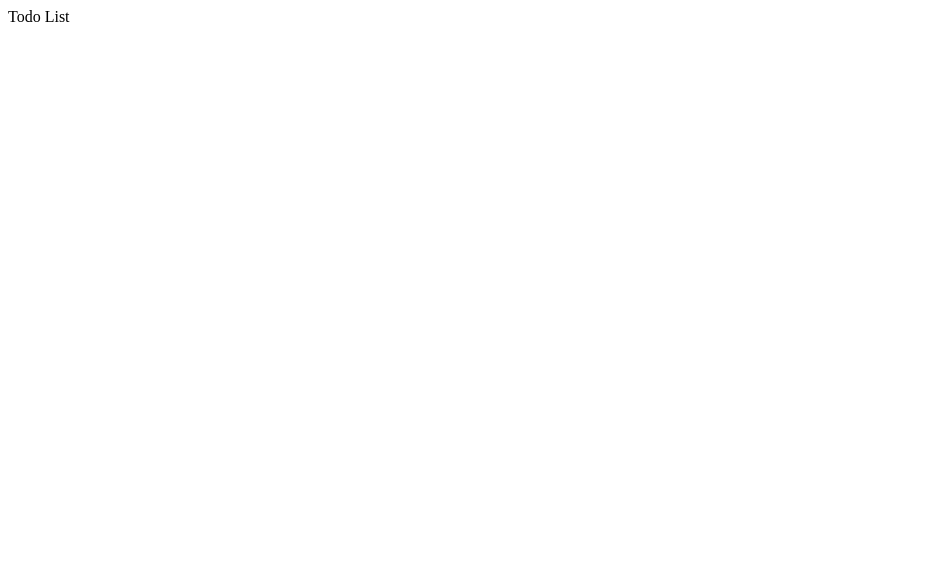
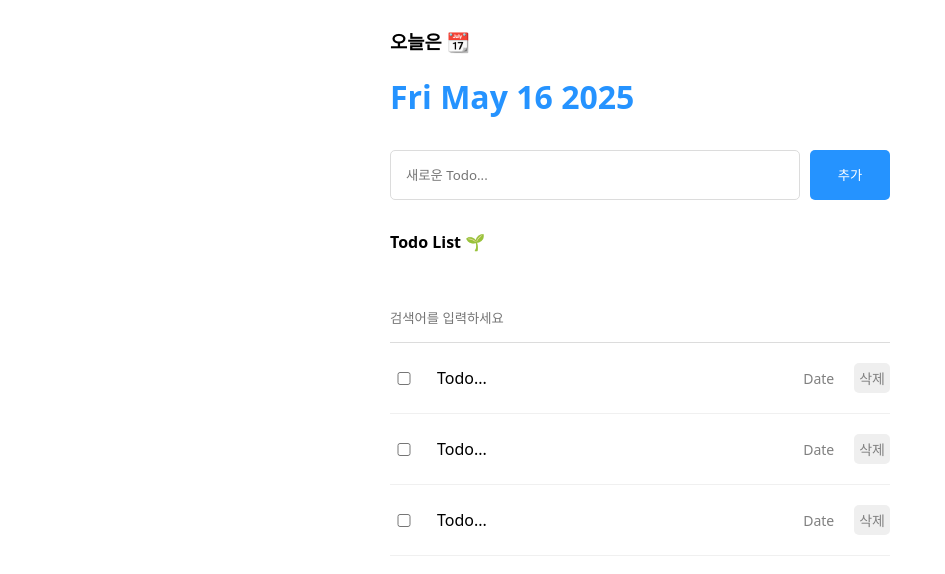
Before and after one commit to c0da3n/TodoList, a React (Vite) app: page / in a window 1280 px wide. Shown: the top 574 px of the page, without its empty margins (0-945 px from the left). Built offline with nearby package versions, Linux system fonts and the light colour scheme.

Commit message:
feat: Finish UI

```diff
--- a/src/App.css
+++ b/src/App.css
@@ -0,0 +1,8 @@
+.App {
+  width: 500px;
+  margin: 0 auto;
+
+  display: flex;
+  flex-direction: column;
+  gap: 10px;
+}
--- a/src/App.jsx
+++ b/src/App.jsx
@@ -1,7 +1,16 @@
 import "./App.css";
+import Header from "./components/Header";
+import Editor from "./components/Editor";
+import List from "./components/List";
 
 const App = () => {
-  return <>Todo List</>;
+  return (
+    <div className="App">
+      <Header />
+      <Editor />
+      <List />
+    </div>
+  );
 };
 
 export default App;
--- /dev/null
+++ b/src/components/Editor.css
@@ -0,0 +1,20 @@
+.Editor {
+  display: flex;
+  gap: 10px;
+}
+
+.Editor input {
+  flex: 1;
+  padding: 15px;
+  border: 1px solid rgb(220, 220, 220);
+  border-radius: 5px;
+}
+
+.Editor button {
+  cursor: pointer;
+  width: 80px;
+  border: none;
+  background-color: rgb(37, 147, 255);
+  color: white;
+  border-radius: 5px;
+}
--- /dev/null
+++ b/src/components/Editor.jsx
@@ -0,0 +1,11 @@
+import "./Editor.css";
+const Editor = () => {
+  return (
+    <div className="Editor">
+      <input placeholder="새로운 Todo..." />
+      <button>추가</button>
+    </div>
+  );
+};
+
+export default Editor;
--- /dev/null
+++ b/src/components/Header.css
@@ -0,0 +1,3 @@
+.Header > h1 {
+  color: rgb(37, 147, 255);
+}
--- /dev/null
+++ b/src/components/Header.jsx
@@ -0,0 +1,11 @@
+import "./Header.css";
+const Header = () => {
+  return (
+    <div className="Header">
+      <h3>오늘은 📆</h3>
+      <h1>{new Date().toDateString()}</h1>
+    </div>
+  );
+};
+
+export default Header;
--- /dev/null
+++ b/src/components/List.css
@@ -0,0 +1,21 @@
+.List {
+  display: flex;
+  flex-direction: column;
+  gap: 20px;
+}
+.List > input {
+  width: 100%;
+  border: none;
+  border-bottom: 1px solid rgb(220, 220, 220);
+  padding: 15px 0px;
+}
+.List > input:focus {
+  outline: none;
+  border-bottom: 1px solid rgb(37, 147, 255);
+}
+
+.List .todos_wrapper {
+  display: flex;
+  flex-direction: column;
+  gap: 20px;
+}
--- /dev/null
+++ b/src/components/List.jsx
@@ -0,0 +1,18 @@
+import "./List.css";
+import TodoItem from "./TodoItem";
+
+const List = () => {
+  return (
+    <div className="List">
+      <h4>Todo List 🌱</h4>
+      <input placeholder="검색어를 입력하세요" />
+      <div className="todos_wrapper">
+        <TodoItem />
+        <TodoItem />
+        <TodoItem />
+      </div>
+    </div>
+  );
+};
+
+export default List;
--- /dev/null
+++ b/src/components/TodoItem.css
@@ -0,0 +1,29 @@
+.TodoItem {
+  display: flex;
+  align-items: center;
+  gap: 20px;
+  padding-bottom: 20px;
+  border-bottom: 1px solid rgb(240, 240, 240);
+}
+
+.TodoItem input {
+  width: 20px;
+}
+
+.TodoItem .content {
+  flex: 1;
+}
+
+.TodoItem .date {
+  font-size: 14px;
+  color: gray;
+}
+
+.TodoItem button {
+  cursor: pointer;
+  color: gray;
+  font-size: 14px;
+  border: none;
+  border-radius: 5px;
+  padding: 5px;
+}
--- /dev/null
+++ b/src/components/TodoItem.jsx
@@ -0,0 +1,13 @@
+import "./TodoItem.css";
+const TodoItem = () => {
+  return (
+    <div className="TodoItem">
+      <input type="checkbox" />
+      <div className="content">Todo...</div>
+      <div className="date">Date</div>
+      <button>삭제</button>
+    </div>
+  );
+};
+
+export default TodoItem;
--- a/src/index.css
+++ b/src/index.css
@@ -0,0 +1,4 @@
+* {
+  font-family: system-ui, -apple-system, BlinkMacSystemFont, "Segoe UI", Roboto,
+    Oxygen, Ubuntu, Cantarell, "Open Sans", "Helvetica Neue", sans-serif;
+}
```
